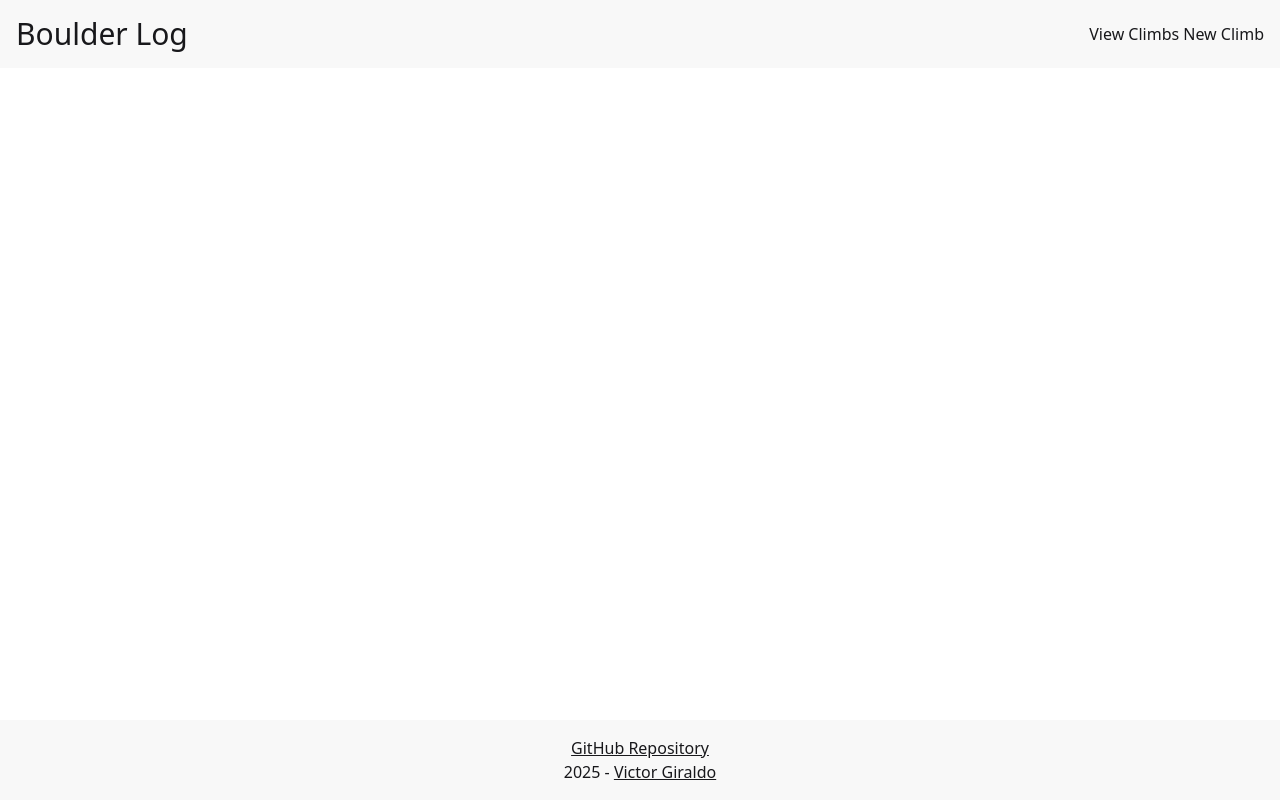
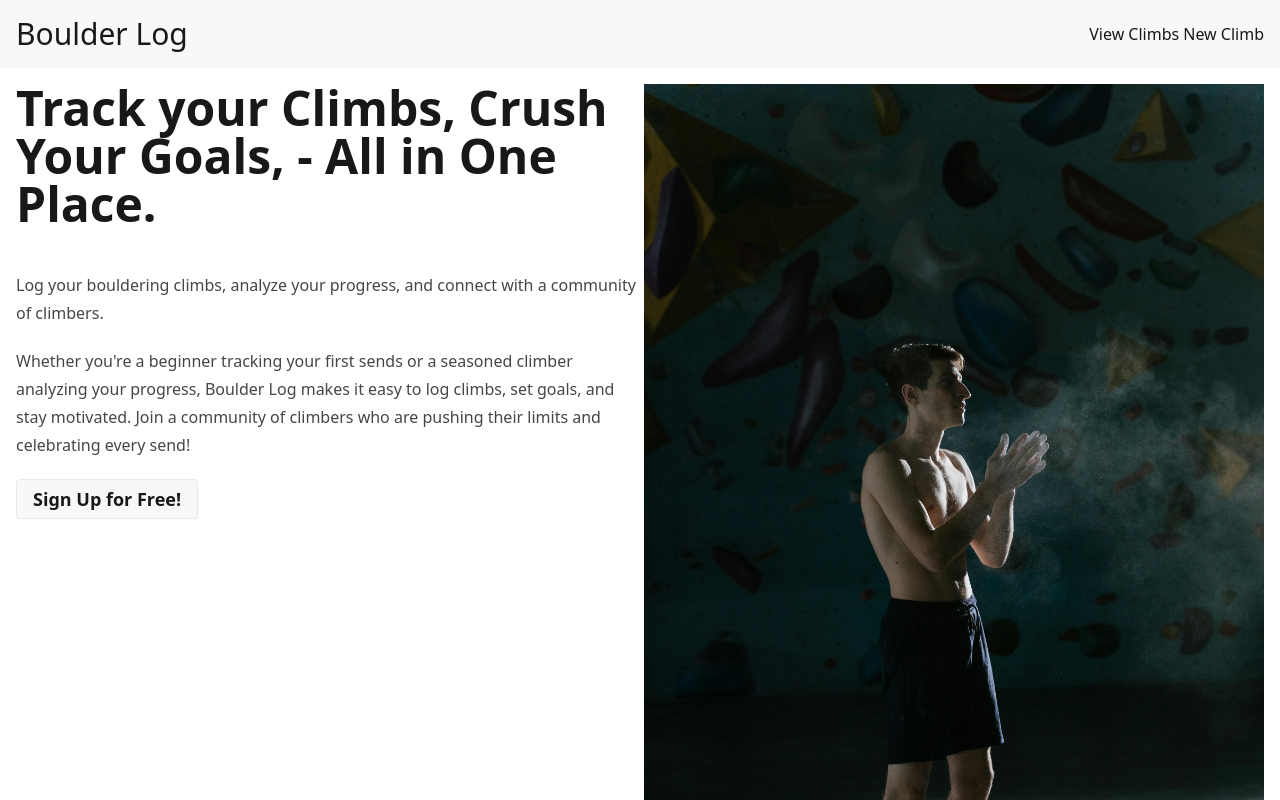
Before and after one commit to Victor-M-Giraldo/climb-tracker-api, a React (Vite) app in the folder client/: page / in a window 1280 px wide. Shown: the top 800 px of the page. Built offline with nearby package versions, Linux system fonts and the light colour scheme.

Commit message:
add hero and react router.

```diff
--- a/client/package.json
+++ b/client/package.json
@@ -13,6 +13,7 @@
     "@tailwindcss/vite": "^4.0.5",
     "react": "^19.0.0",
     "react-dom": "^19.0.0",
+    "react-router": "^7.1.5",
     "tailwindcss": "^4.0.5"
   },
   "devDependencies": {
--- a/client/src/App.tsx
+++ b/client/src/App.tsx
@@ -3,14 +3,36 @@ import Footer from "./Footer"
 
 function App() {
   return (
-    <div className="flex flex-col h-full">
+    <div className='flex flex-col h-full'>
       <Header></Header>
-      <main className="flex-1">
-
+      <main className='flex-1 p-4'>
+        <div className='max-w-7xl mx-auto prose grid lg:grid-cols-2 gap-2'>
+          <div>
+            <h1 className='text-5xl'>
+              Track your Climbs, Crush Your Goals, - All in One Place.
+            </h1>
+            <p>
+              Log your bouldering climbs, analyze your progress, and connect
+              with a community of climbers.
+            </p>
+            <p>
+              Whether you're a beginner tracking your first sends or a seasoned
+              climber analyzing your progress, Boulder Log makes it easy to log
+              climbs, set goals, and stay motivated. Join a community of
+              climbers who are pushing their limits and celebrating every send!
+            </p>
+            <button className='btn text-lg'>Sign Up for Free!</button>
+          </div>
+          <img
+            src='/climbing.jpg'
+            alt=''
+            className='mt-0'
+          />
+        </div>
       </main>
       <Footer></Footer>
     </div>
-  )
+  );
 }
 
 export default App
```
Also changed, not shown: client/public/climbing.jpg (added), 1 other file (tests, documents, lock files or other folders).
